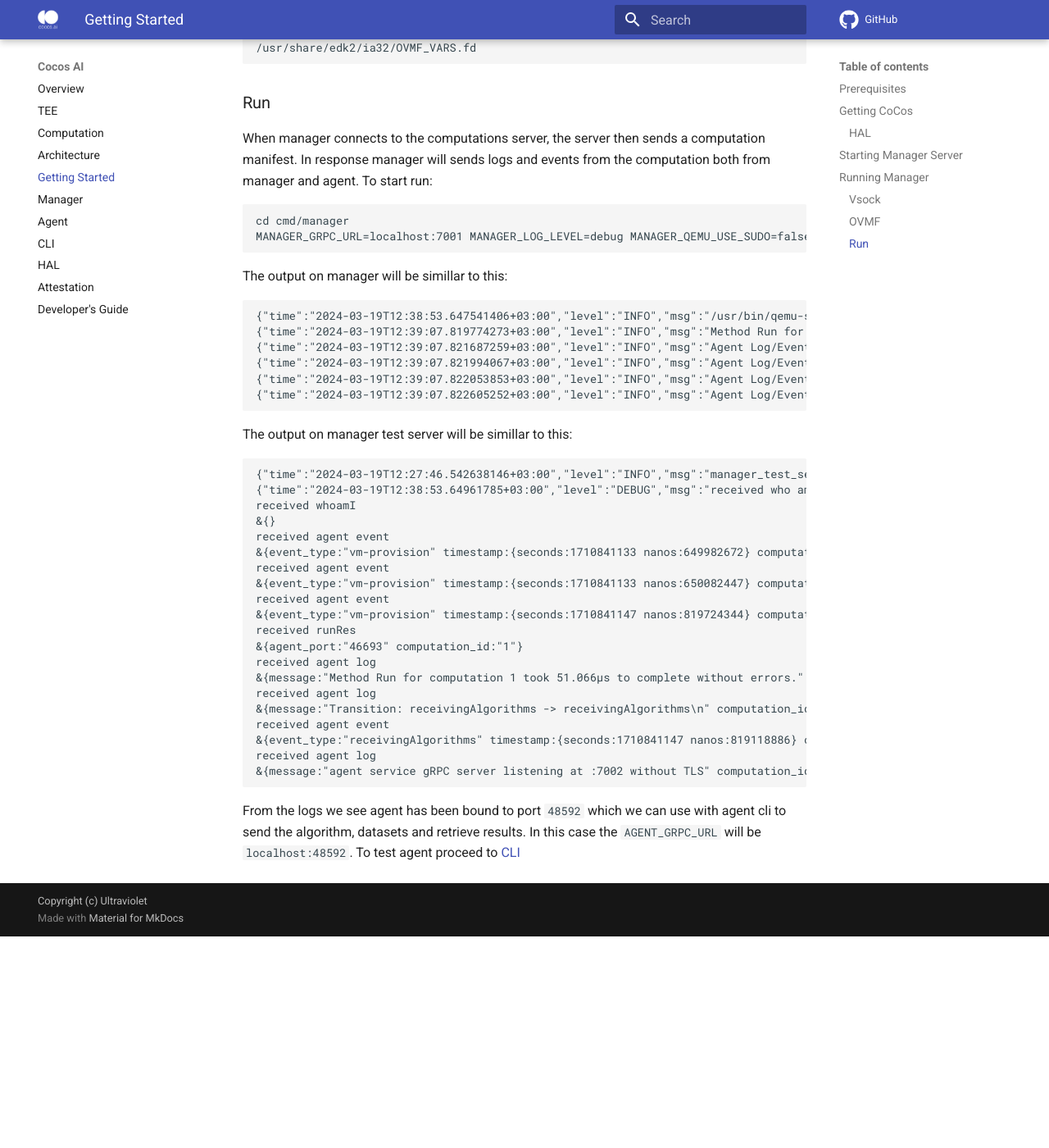
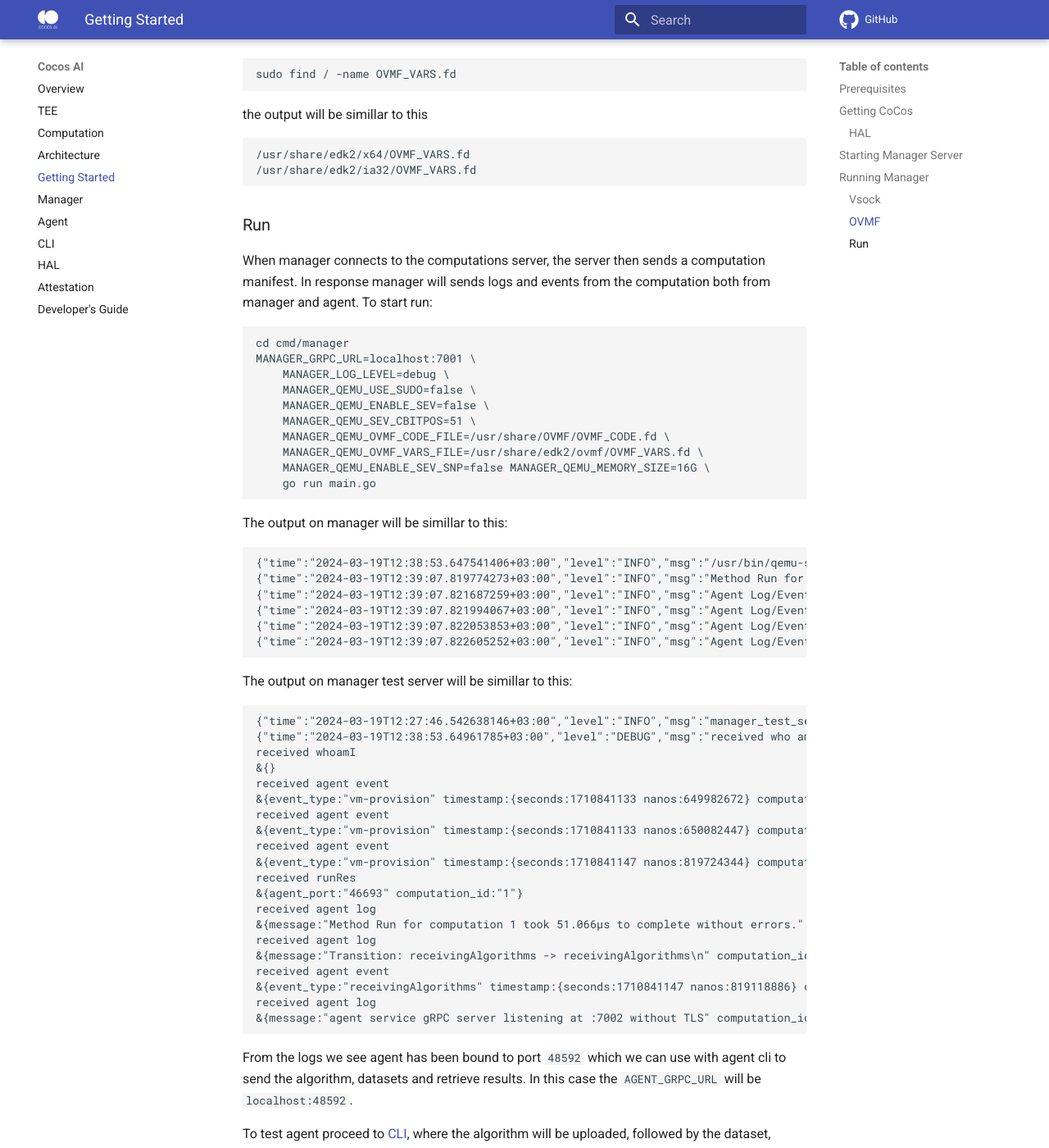
Before and after one commit to ultravioletrs/cocos-docs, an MkDocs documentation site: the page built from docs/getting-started.md, in a window 1280 px wide and 1400 px high, scrolled down 1622 px. Shown: the whole window at 82% size. Built offline with MkDocs 1.6.1 and Material for MkDocs 9.7.7, drawn with Linux system fonts in a browser that asks for light colours; comment, search, counter and statistics services are not loaded; before the commit the page ends 2764 px from its top, so only the background shows below that; some of the changed text lies outside the part shown.

Commit message:
update(getting started.md)
Signed-off-by: WashingtonKK <washingtonkigan@gmail.com>

````diff
--- a/docs/getting-started.md
+++ b/docs/getting-started.md
@@ -19,10 +19,16 @@ Copy the downloaded files to `cocos/cmd/manager/img`.
 ## Starting Manager Server
 Manager is a gRPC client and needs gRPC sever to connect to. We have an example server for testing purposes in `test/manager-server`. Run the server as follows:
 
-`go run ./test/computations/main.go`
+```shell
+go run ./test/computations/main.go /path/to/algo/file /path/to/public/key/file <attested_tls_bool> /path/to/data/file1.zip path/to/data/file2.zip path/to/data/file3.zip
+```
 
-the output should be simillar to this:
+Multiple data files can be provided, depending on the nature of the algorithm and type of data.
+
+The output should be simillar to this:
 `{"time":"2024-03-19T12:27:46.542638146+03:00","level":"INFO","msg":"manager_test_server service gRPC server listening at :7001 without TLS"}`
+
+The test server uses the paths to the algorithm and datasets to obtain the file and include the file hashes to the computation manifest. The files are uploaded to agent via cli. The public key provided can be generated using openssl or cocos-cli.
 
 ## Running Manager
 Next we need to start manager. But first we'll need to install some prerequisites.
@@ -62,7 +68,15 @@ When manager connects to the computations server, the server then sends a comput
 
 ```shell
 cd cmd/manager
-MANAGER_GRPC_URL=localhost:7001 MANAGER_LOG_LEVEL=debug MANAGER_QEMU_USE_SUDO=false  MANAGER_QEMU_ENABLE_SEV=false MANAGER_QEMU_OVMF_CODE_FILE=/usr/share/edk2/x64/OVMF_CODE.fd MANAGER_QEMU_OVMF_VARS_FILE=/usr/share/edk2/x64/OVMF_VARS.fd go run main.go
+MANAGER_GRPC_URL=localhost:7001 \
+    MANAGER_LOG_LEVEL=debug \
+    MANAGER_QEMU_USE_SUDO=false \
+    MANAGER_QEMU_ENABLE_SEV=false \
+    MANAGER_QEMU_SEV_CBITPOS=51 \
+    MANAGER_QEMU_OVMF_CODE_FILE=/usr/share/OVMF/OVMF_CODE.fd \
+    MANAGER_QEMU_OVMF_VARS_FILE=/usr/share/edk2/ovmf/OVMF_VARS.fd \
+    MANAGER_QEMU_ENABLE_SEV_SNP=false MANAGER_QEMU_MEMORY_SIZE=16G \
+    go run main.go
 ```
 
 The output on manager will be simillar to this:
@@ -99,4 +113,6 @@ received agent log
 &{message:"agent service gRPC server listening at :7002 without TLS" computation_id:"1" level:"INFO" timestamp:{seconds:1710841147 nanos:819759020}}
 ```
 
-From the logs we see agent has been bound to port `48592` which we can use with agent cli to send the algorithm, datasets and retrieve results. In this case the `AGENT_GRPC_URL` will be `localhost:48592`. To test agent proceed to [CLI](/cli)
+From the logs we see agent has been bound to port `48592` which we can use with agent cli to send the algorithm, datasets and retrieve results. In this case the `AGENT_GRPC_URL` will be `localhost:48592`.
+
+To test agent proceed to [CLI](/cli), where the algorithm will be uploaded, followed by the dataset, which will be followed by result retrieval once results are ready.
````
